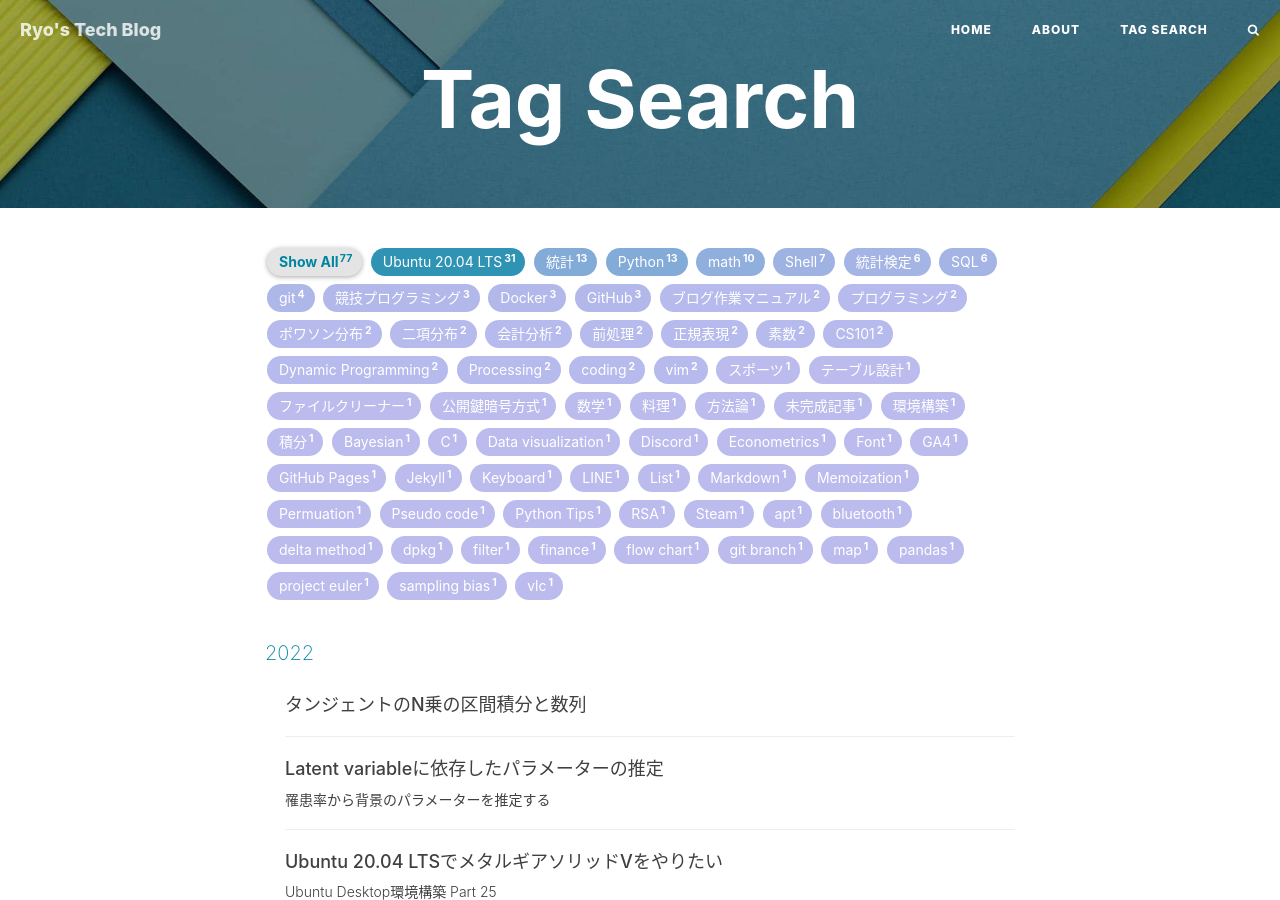
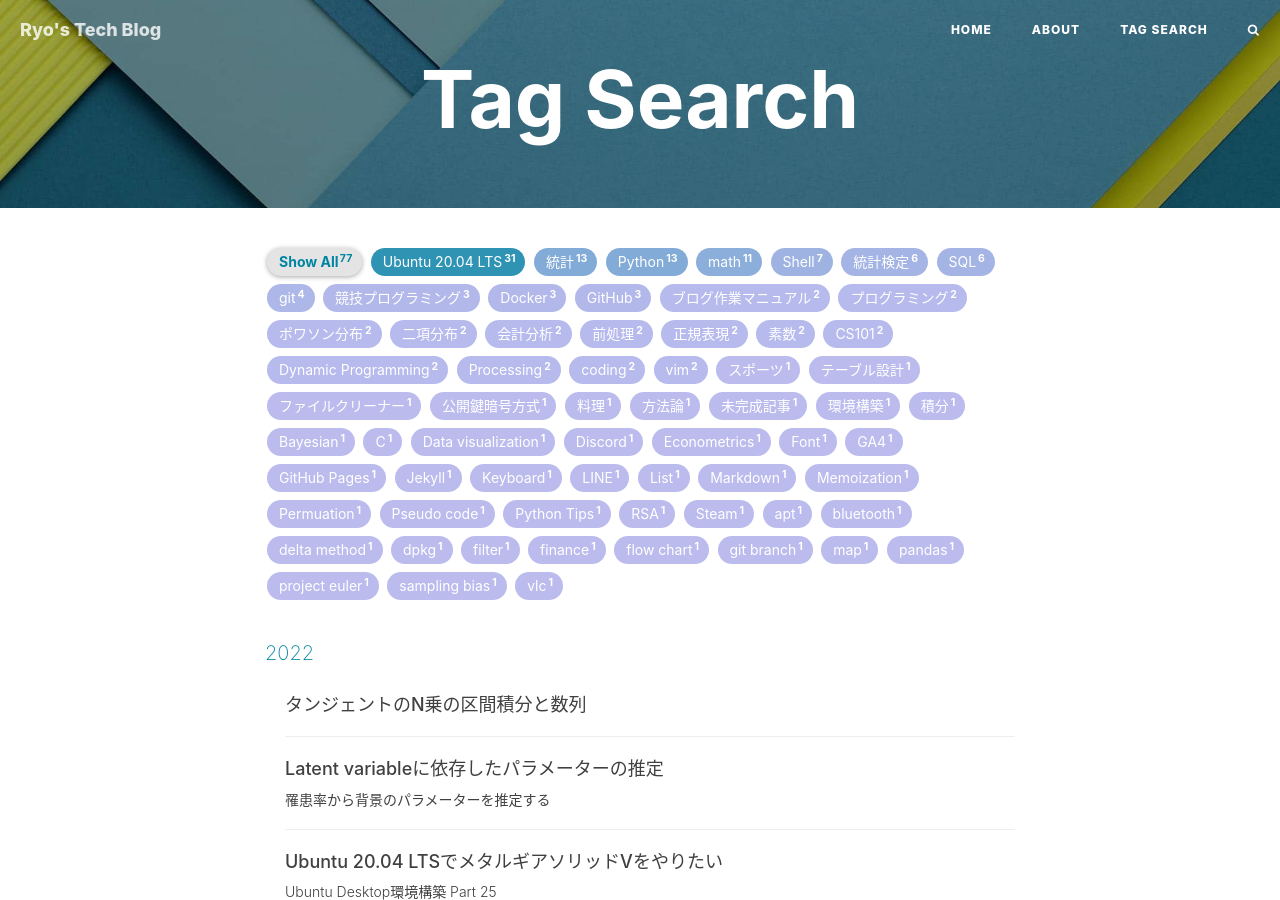
Before and after one commit to RyoNakagami/RyoNakagami.github.io, a Jekyll site: the page built from archive.html, in a window 1280 px wide and 900 px high. Built offline with Jekyll 4.4.1, drawn with Linux system fonts in a browser that asks for light colours; nearby versions of some CDN libraries; comment, search, counter and statistics services are not loaded.

Commit message:
ADD post 20220204 math

```diff
--- a/_posts/2022-02-04-integral-of-tangent-x.md
+++ b/_posts/2022-02-04-integral-of-tangent-x.md
@@ -11,7 +11,7 @@ session_cnt: 100
 tags:
 
 - 積分
-- 数学
+- math
 ---
 <!-- Global site tag (gtag.js) - Google Analytics -->
 <script async src="https://www.googletagmanager.com/gtag/js?id=G-LVL413SV09"></script>
```
